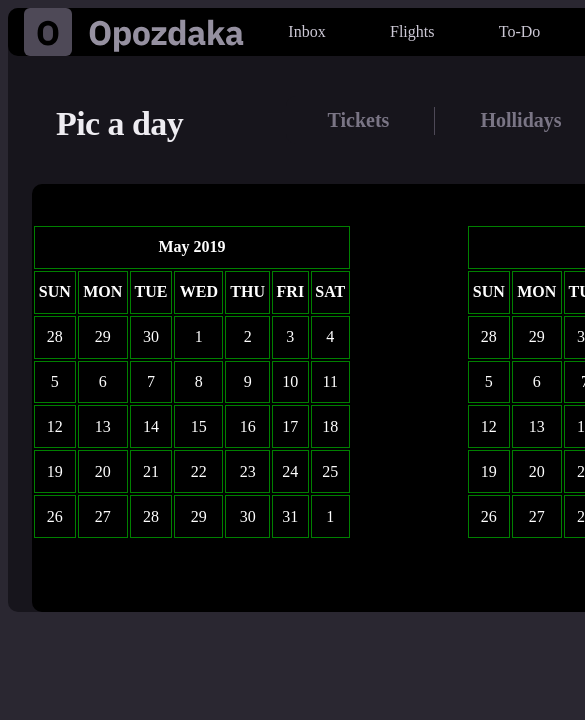
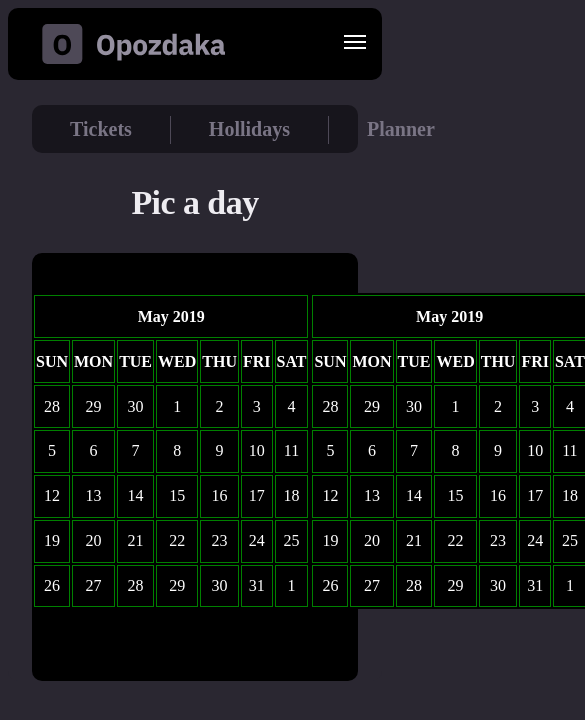
Before and after one commit to aksenov-web/calendar, a plain HTML site: page index.html in a window 390 px wide. Shown: the top 720 px of the page, 585 px wide, since content can reach past the window. Drawn offline with Linux system fonts and the light colour scheme.

Commit message:
Cal day 4

```diff
--- a/CSS/style.scss
+++ b/CSS/style.scss
@@ -3,7 +3,7 @@ body {
 }
 .column-1 {
   width: 802px;
-  background: #17151C;
+  background: #2A2731;
   border-radius: 10px;
 }
 
@@ -12,11 +12,11 @@ header {
   width: 100%;
   box-sizing: border-box;
  /* max-width: 770px; */
-  height: 48px;
+  height: 72px;
   border-radius: 10px;
   display: flex;
   align-items: center;
-  padding: 12px 16px;
+  padding: 0px 16px;
 
   .nav {
     width: 100%;
@@ -29,28 +29,39 @@ header {
   #logo {
     margin-top: 6px;
 }
+  #top-menu {
+    padding-left: 17px;
+    display: flex;
+    justify-content: space-between;
+    width: 100%;
+
+   a {
+    height: 40px;
+    padding: 0 20px;
+    display: flex;
+    align-items: center;
+}
+    a:hover {
+    background: #133774;
+    border-radius: 99px;
+}
+
+  }
   .nav a {
     font: normal 500 16px/24px IBM Plex Sans;
     text-decoration: none;
     color: #CDC9D6;
 }
-  .menu-buttons {
-    height: 40px;
-    padding: 0 20px;
-    display: flex;
-    align-items: center;
-}
-  .menu-buttons:hover {
-    background: #133774;
-    border-radius: 99px;
-}
+  .nav #menu-button {
+    display: none;
+  }
 }
 #pick {
   width: 100%;
   display: flex;
   justify-content: space-between;
-  height: 48px;
-  margin-top: 40px;
+  align-items: center;
+
 
 
   H2 {
@@ -59,7 +70,6 @@ header {
     align-items: center;
     letter-spacing: -0.56px;
     color: #EEECF1;
-    padding-left: 24px;
 }
 }
 main {
@@ -70,14 +80,13 @@ main {
 
 #cal-var {
   width: 476px;
+  height: 48px;
   display: flex;
   align-items: center;
   text-align: center;
   justify-content: space-around;
   background: #17151C;
   border-radius: 10px;
-  margin-right: 24px;
-
 
   i {
     margin-top: 2px;
@@ -124,3 +133,28 @@ table {
 table * {
   border: 1px solid green;
 }
+
+@media screen and (max-width: 736px) {
+  .column-1 {
+    width: 100%;
+  }
+  header #top-menu a {
+    display: none;
+  }
+  #logo svg {
+    height: 40px;
+  }
+  #pick {
+    flex-direction: column-reverse;
+    padding-top: 25px;
+  }
+  #pick #cal-var {
+    width: 100%;
+  }
+  header .nav #menu-button {
+    display: block;
+  }
+  #cal-div {
+    margin-top: 0;
+  }
+}
--- a/index.html
+++ b/index.html
@@ -1,6 +1,7 @@
 <!DOCTYPE html>
 <html lang="en" dir="ltr">
 <head>
+<meta name="viewport" content="width=device-width">
 <meta charset="utf-8">
 
 <title></title>
@@ -16,11 +17,19 @@
         <path d="M24.0023 37.408C22.4383 37.408 21.0103 37.1473 19.7183 36.626C18.4263 36.1047 17.3269 35.334 16.4203 34.314C15.5136 33.2713 14.8109 31.9907 14.3123 30.472C13.8136 28.9307 13.5643 27.1513 13.5643 25.134C13.5643 23.1167 13.8136 21.3487 14.3123 19.83C14.8109 18.2887 15.5136 17.008 16.4203 15.988C17.3269 14.9453 18.4263 14.1633 19.7183 13.642C21.0103 13.1207 22.4383 12.86 24.0023 12.86C25.5663 12.86 26.9943 13.1207 28.2863 13.642C29.5783 14.1633 30.6776 14.9453 31.5843 15.988C32.4909 17.008 33.1936 18.2887 33.6923 19.83C34.1909 21.3487 34.4403 23.1167 34.4403 25.134C34.4403 27.1513 34.1909 28.9307 33.6923 30.472C33.1936 31.9907 32.4909 33.2713 31.5843 34.314C30.6776 35.334 29.5783 36.1047 28.2863 36.626C26.9943 37.1473 25.5663 37.408 24.0023 37.408ZM24.0023 32.818C25.5663 32.818 26.7789 32.308 27.6403 31.288C28.5243 30.268 28.9663 28.806 28.9663 26.902V23.366C28.9663 21.462 28.5243 20 27.6403 18.98C26.7789 17.96 25.5663 17.45 24.0023 17.45C22.4383 17.45 21.2143 17.96 20.3303 18.98C19.4689 20 19.0383 21.462 19.0383 23.366V26.902C19.0383 28.806 19.4689 30.268 20.3303 31.288C21.2143 32.308 22.4383 32.818 24.0023 32.818Z" fill="black"/>
         </svg>
         </a>
-        <a class="menu-buttons" href="#">Inbox</a>
-        <a class="menu-buttons" href="#">Flights</a>
-        <a class="menu-buttons"  href="#">To-Do</a>
-        <a class="menu-buttons" href="#">Meeting</a>
-        <a class="menu-buttons" href="#">Settings</a>
+        <div id="top-menu">
+          <a href="#">Inbox</a>
+          <a href="#">Flights</a>
+          <a href="#">To-Do</a>
+          <a href="#">Meeting</a>
+          <a href="#">Settings</a>
+        </div>
+
+          <a id="menu-button" href="#"><svg width="22" height="14" viewBox="0 0 22 14" fill="none" xmlns="http://www.w3.org/2000/svg">
+          <rect width="22" height="2" fill="white"/>
+          <rect y="6" width="22" height="2" fill="white"/>
+          <rect y="12" width="22" height="2" fill="white"/>
+          </svg></a>
       </div>
     </header>
     <main>
```
Also changed, not shown: CSS/style.css, CSS/style.min.css, 1 other file.
